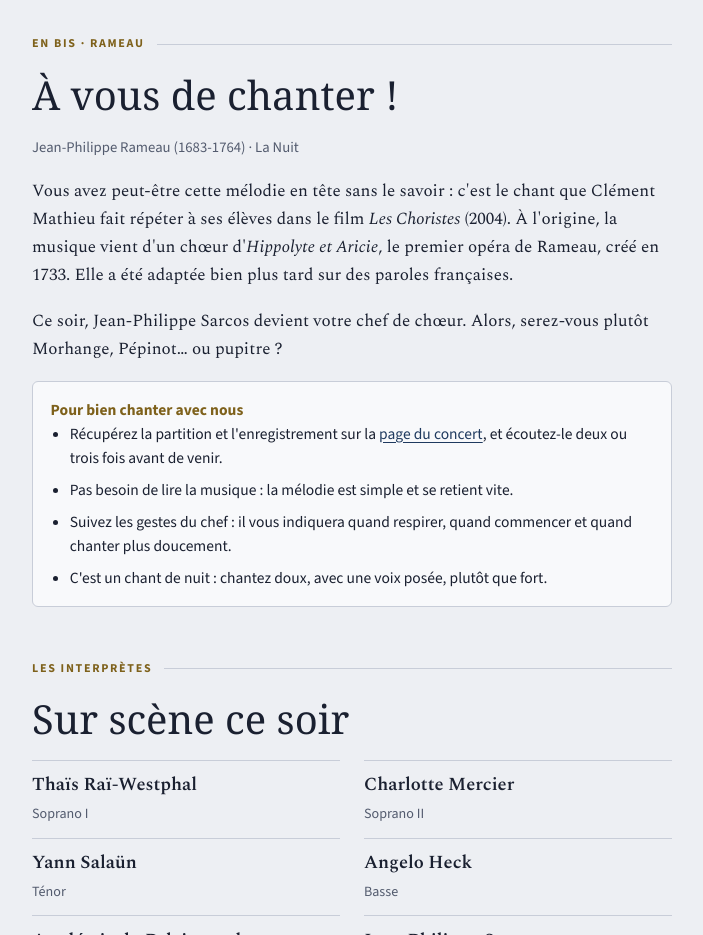
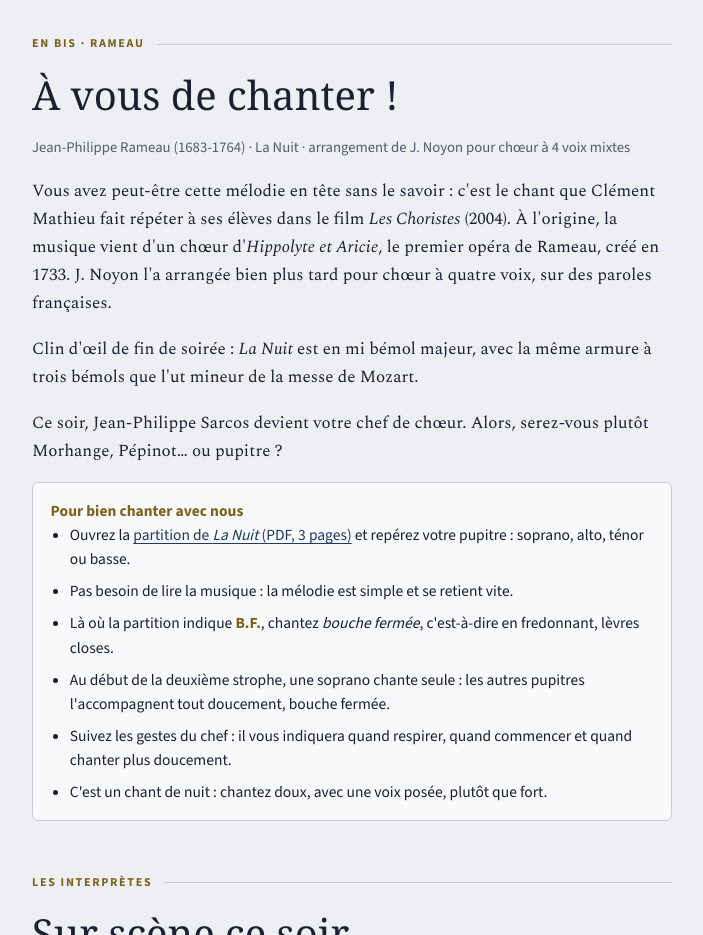
Before and after one commit to quentinperry/guide-de-concert, a plain HTML site: page guide.html in a window 1280 px wide. Shown: the part 6940-7875 px from the top of the page, without its empty margins (288-991 px from the left). Drawn offline with nearby package versions, Linux system fonts and the light colour scheme; a web font is replaced by a local one.

Commit message:
Joint la partition de La Nuit et précise la section Rameau
Co-Authored-By: Claude Opus 5.5 <noreply@anthropic.com>
Claude-Session: https://claude.ai/code/session_014EN6YbjWLxiBd7yq5zfjWW

```diff
--- a/guide.html
+++ b/guide.html
@@ -515,14 +515,17 @@ footer.end { border-top: 1px solid var(--rule); margin-top: 3rem; padding-block:
   <div class="wrap">
     <p class="sec-label">En bis · Rameau</p>
     <h2>À vous de chanter !</h2>
-    <p class="meta">Jean-Philippe Rameau (1683-1764) · La Nuit</p>
-    <p class="hide-salle">Vous avez peut-être cette mélodie en tête sans le savoir : c'est le chant que Clément Mathieu fait répéter à ses élèves dans le film <em>Les Choristes</em> (2004). À l'origine, la musique vient d'un chœur d'<em>Hippolyte et Aricie</em>, le premier opéra de Rameau, créé en 1733. Elle a été adaptée bien plus tard sur des paroles françaises.</p>
+    <p class="meta">Jean-Philippe Rameau (1683-1764) · La Nuit · arrangement de J. Noyon pour chœur à 4 voix mixtes</p>
+    <p class="hide-salle">Vous avez peut-être cette mélodie en tête sans le savoir : c'est le chant que Clément Mathieu fait répéter à ses élèves dans le film <em>Les Choristes</em> (2004). À l'origine, la musique vient d'un chœur d'<em>Hippolyte et Aricie</em>, le premier opéra de Rameau, créé en 1733. J. Noyon l'a arrangée bien plus tard pour chœur à quatre voix, sur des paroles françaises.</p>
+    <p class="hide-salle">Clin d'œil de fin de soirée : <em>La Nuit</em> est en mi bémol majeur, avec la même armure à trois bémols que l'ut mineur de la messe de Mozart.</p>
     <p>Ce soir, Jean-Philippe Sarcos devient votre chef de chœur. Alors, serez-vous plutôt Morhange, Pépinot… ou pupitre ?</p>
     <div class="note">
       <strong>Pour bien chanter avec nous</strong>
       <ul class="plain">
-        <li>Récupérez la partition et l'enregistrement sur la <a href="https://my.weezevent.com/grande-messe-en-ut" rel="noopener">page du concert</a>, et écoutez-le deux ou trois fois avant de venir.</li>
+        <li>Ouvrez la <a href="rameau-la-nuit-partition.pdf" target="_blank" rel="noopener">partition de <em>La Nuit</em> (PDF, 3 pages)</a> et repérez votre pupitre : soprano, alto, ténor ou basse.</li>
         <li>Pas besoin de lire la musique : la mélodie est simple et se retient vite.</li>
+        <li>Là où la partition indique <strong>B.F.</strong>, chantez <em>bouche fermée</em>, c'est-à-dire en fredonnant, lèvres closes.</li>
+        <li>Au début de la deuxième strophe, une soprano chante seule : les autres pupitres l'accompagnent tout doucement, bouche fermée.</li>
         <li>Suivez les gestes du chef : il vous indiquera quand respirer, quand commencer et quand chanter plus doucement.</li>
         <li>C'est un chant de nuit : chantez doux, avec une voix posée, plutôt que fort.</li>
       </ul>
```
Also changed, not shown: index.html (+6 -3 lines), 1 other file.
